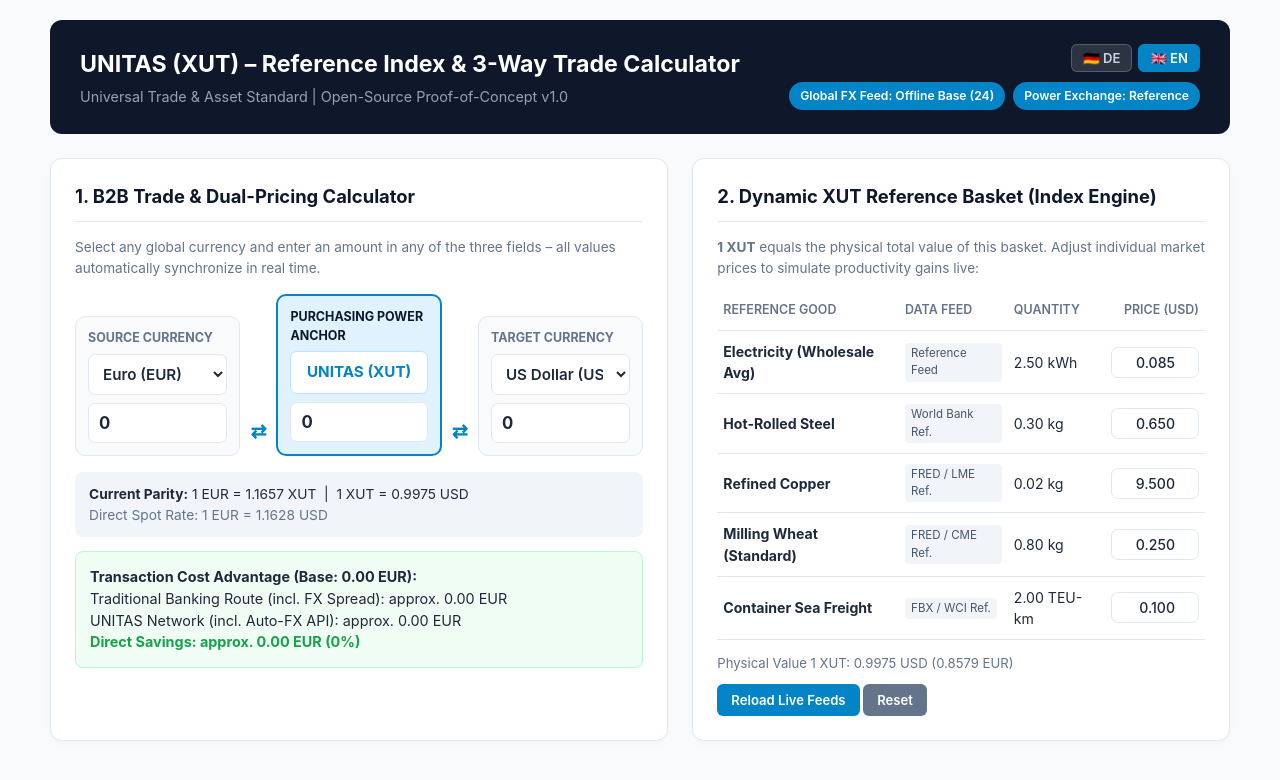
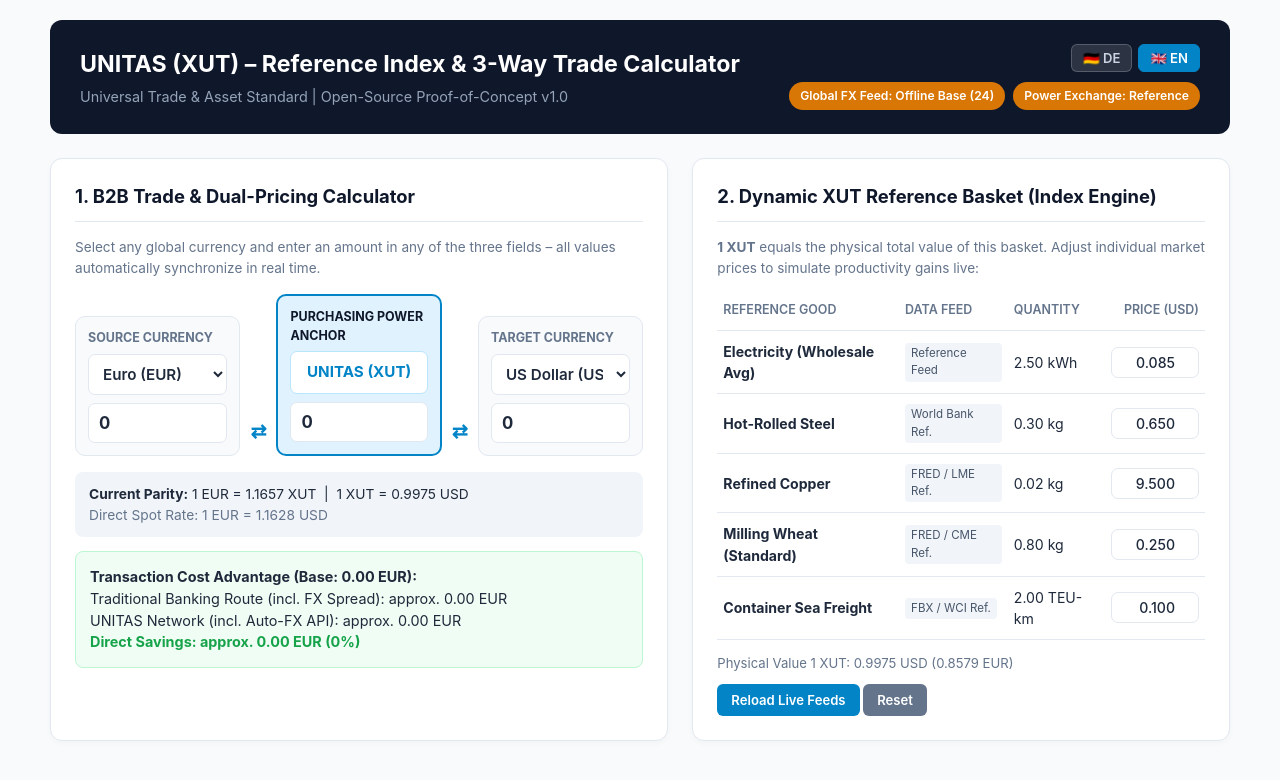
Before and after one commit to UNITAS-XUT/unitas-index, a plain HTML site: page index.html in a window 1280 px wide. Drawn offline with Linux system fonts and the light colour scheme.

Commit message:
Update index.html

```diff
--- a/index.html
+++ b/index.html
@@ -377,7 +377,11 @@ function fetchLiveFeeds() {
                 populateCurrencyDropdowns(curFrom, curTo);
                 fxSt.textContent = i18n[currentLang].fxLive.replace("{n}", fxLiveCount);
                 fxSt.style.background = "#16a34a";
+            } else {
+                fxSt.textContent = i18n[currentLang].fxOffline;
+                fxSt.style.background = "#d97706";
             }
+
             if (d && d.power_live && d.power_eur_mwh !== null) {
                 powerLiveAvg = d.power_eur_mwh;
                var powerItem = basket[0];
@@ -388,6 +392,9 @@ function fetchLiveFeeds() {
                 pwSt.textContent = i18n[currentLang].pwLive.replace("{p}", powerLiveAvg.toFixed(1));
                 pwSt.style.background = "#16a34a";
                 renderBasket();
+            } else {
+                pwSt.textContent = i18n[currentLang].pwOffline;
+                pwSt.style.background = "#d97706";
             }
             recalculate("xut");
         })
```
